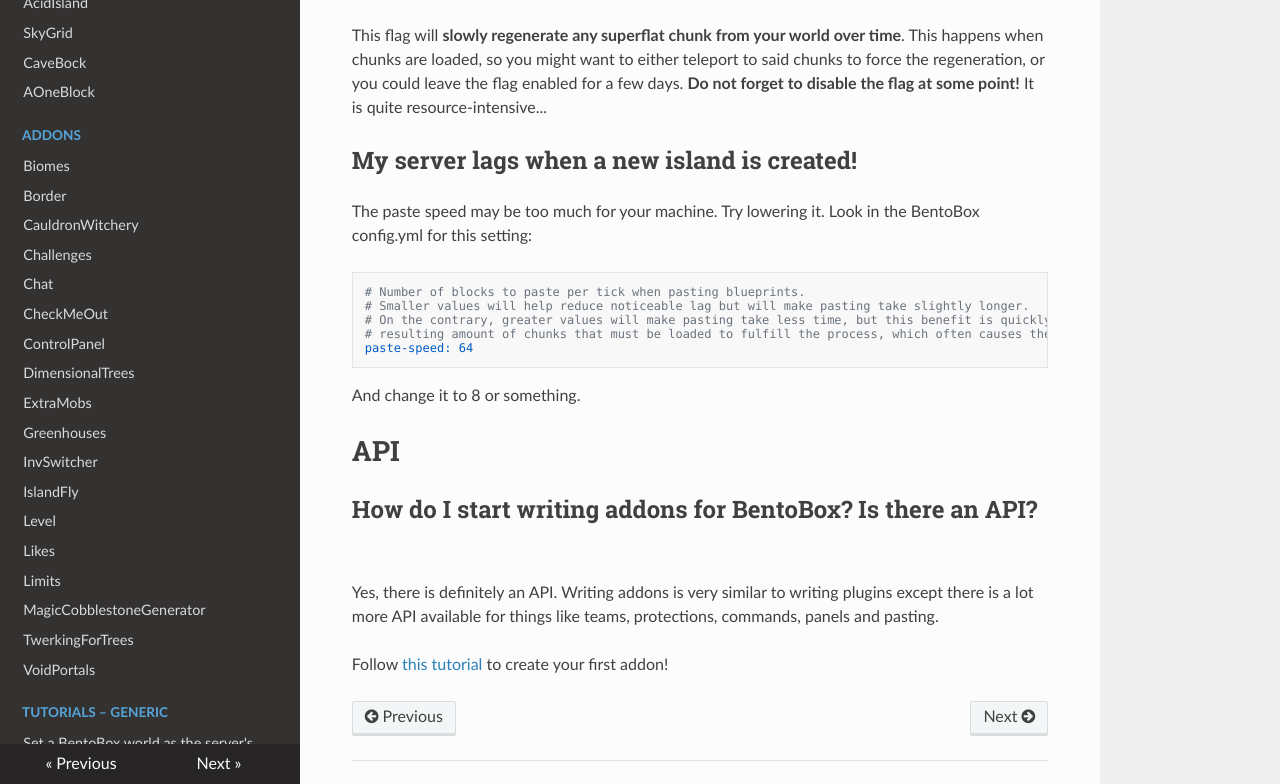
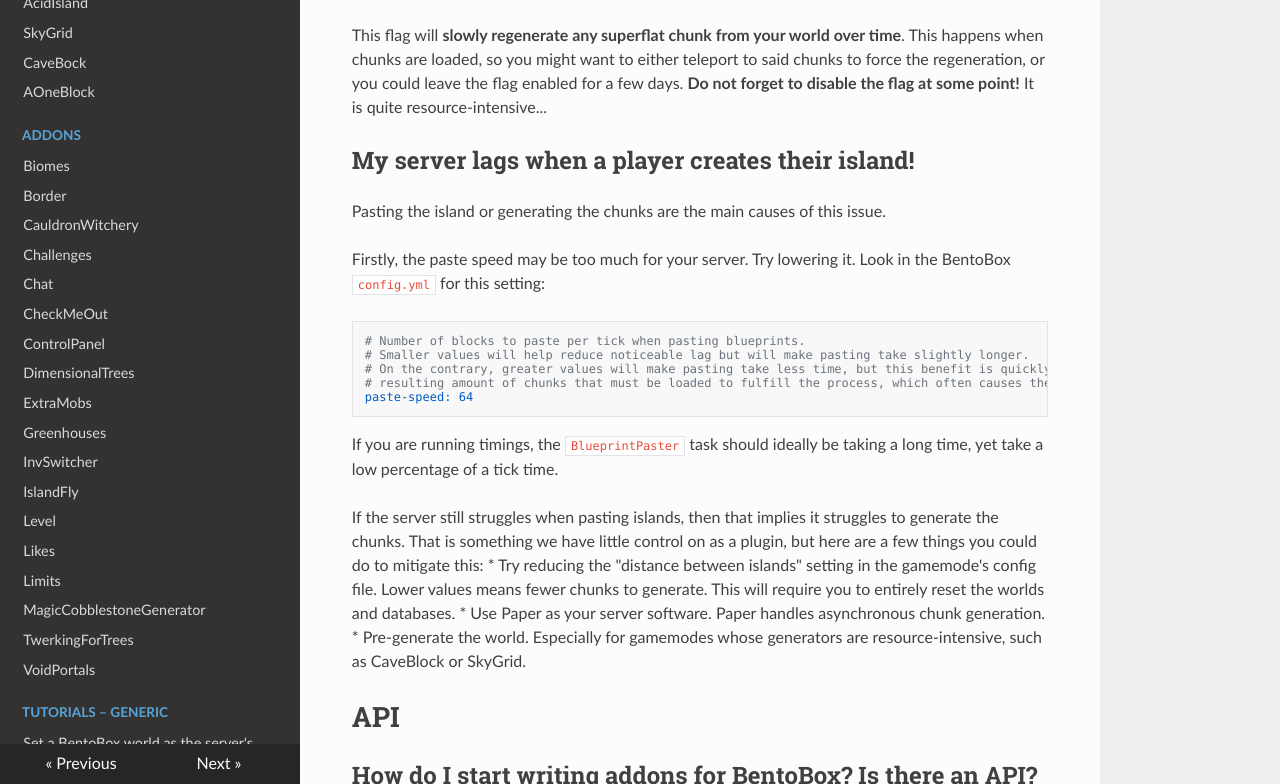
Before and after one commit to BentoBoxWorld/docs, an MkDocs documentation site: the page built from docs/FAQ.md, in a window 1280 px wide and 900 px high, scrolled down 4792 px, cut to the strip 116-900 px from the top of the window. Built offline with MkDocs 1.6.1, drawn with Linux system fonts in a browser that asks for light colours; nearby versions of some CDN libraries; some of the changed text lies outside the part shown.

Commit message:
Improved "my server lags when creating an island" in FAQ

````diff
--- a/docs/FAQ.md
+++ b/docs/FAQ.md
@@ -149,8 +149,14 @@
 **Do not forget to disable the flag at some point!**
 It is quite resource-intensive...
 
-## My server lags when a new island is created!
-The paste speed may be too much for your machine. Try lowering it. Look in the BentoBox config.yml for this setting:
+## My server lags when a player creates their island!
+
+Pasting the island or generating the chunks are the main causes of this issue.
+
+Firstly, the paste speed may be too much for your server.
+Try lowering it.
+Look in the BentoBox `config.yml` for this setting:
+
 ```yaml
 # Number of blocks to paste per tick when pasting blueprints.
 # Smaller values will help reduce noticeable lag but will make pasting take slightly longer.
@@ -158,7 +164,18 @@
 # resulting amount of chunks that must be loaded to fulfill the process, which often causes the server to hang out.
 paste-speed: 64
 ```
-And change it to 8 or something.
+
+If you are running timings, the `BlueprintPaster` task should ideally be taking a long time, yet take a low percentage of a tick time.
+
+If the server still struggles when pasting islands, then that implies it struggles to generate the chunks.
+That is something we have little control on as a plugin, but here are a few things you could do to mitigate this:
+* Try reducing the "distance between islands" setting in the gamemode's config file.
+Lower values means fewer chunks to generate.
+This will require you to entirely reset the worlds and databases.
+* Use Paper as your server software.
+Paper handles asynchronous chunk generation.
+* Pre-generate the world.
+Especially for gamemodes whose generators are resource-intensive, such as CaveBlock or SkyGrid.
 
 # API
 
````
